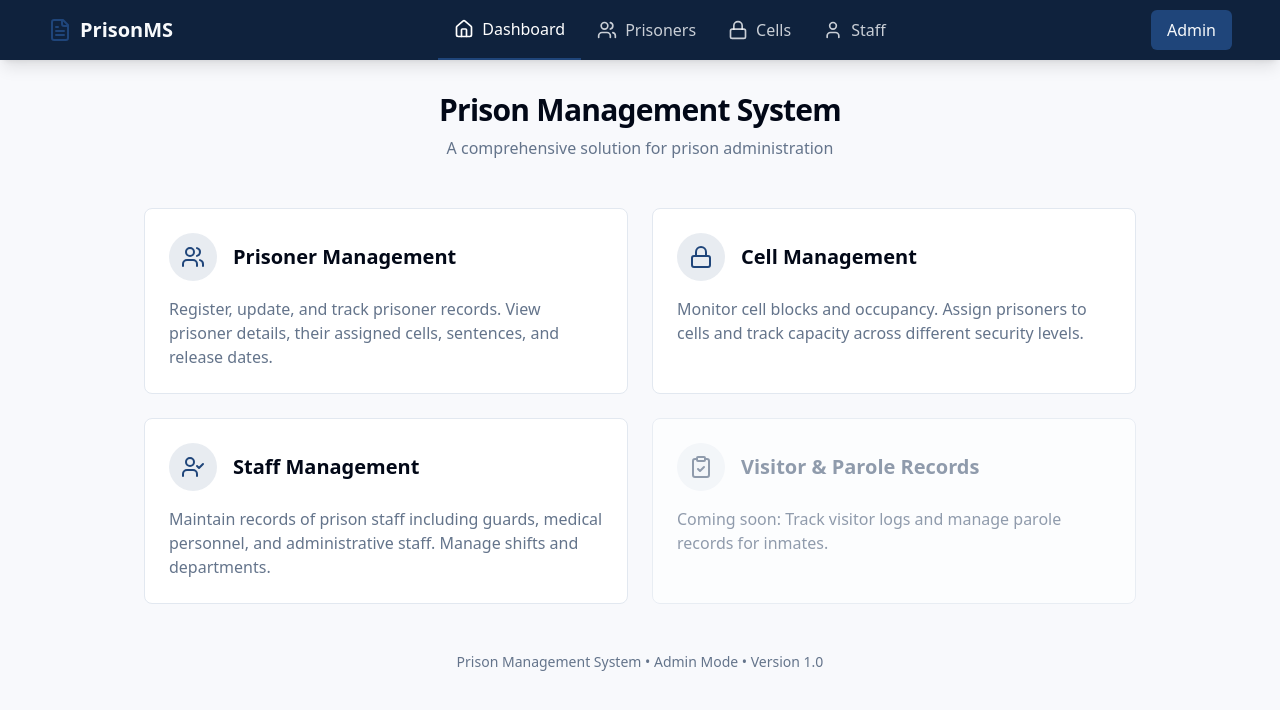
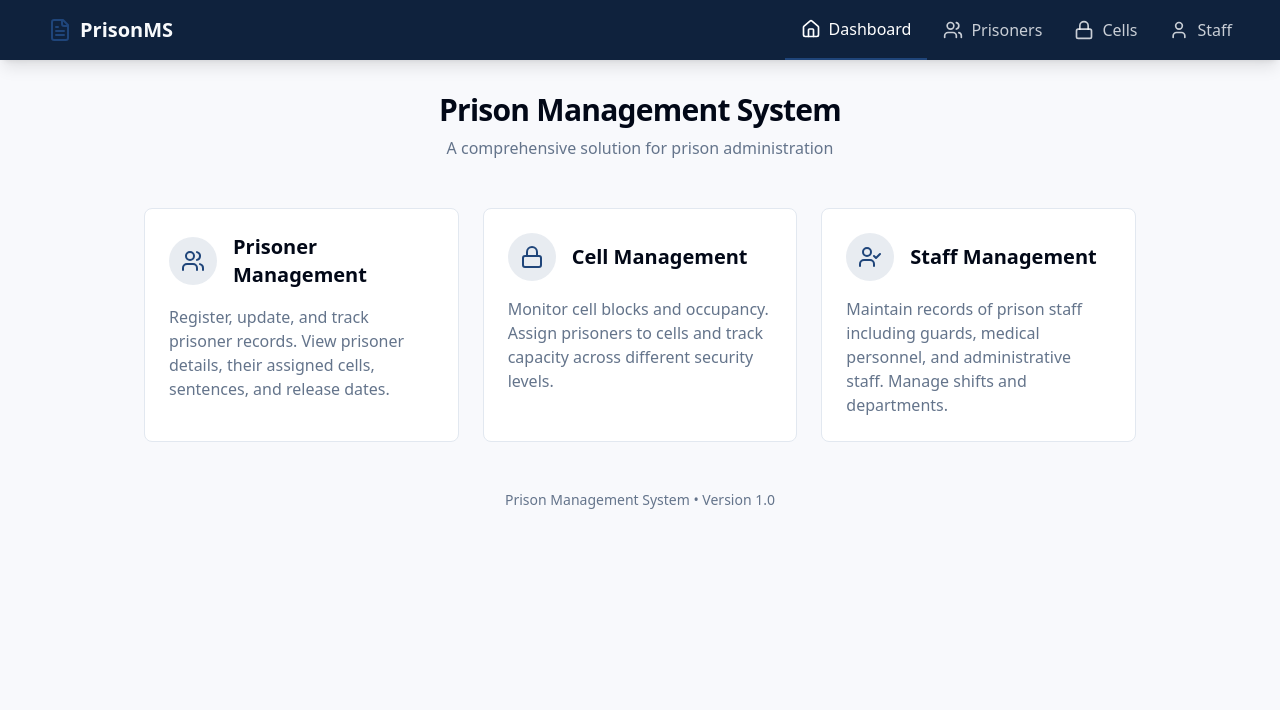
Before and after one commit to parihehe/liberty-control-web, a React (Vite) app: page / in a window 1280 px wide. Shown: the top 710 px of the page. Built offline with nearby package versions, Linux system fonts and the light colour scheme.

Commit message:
Remove admin button and visitor records
Remove the admin button from the navbar and the visitor records placeholder.

```diff
--- a/src/components/layout/Navbar.tsx
+++ b/src/components/layout/Navbar.tsx
@@ -44,12 +44,6 @@ const Navbar = () => {
               );
             })}
           </div>
-
-          <div className="flex items-center pr-4">
-            <div className="px-4 py-2 bg-primary text-primary-foreground rounded-md">
-              Admin
-            </div>
-          </div>
         </div>
       </div>
     </nav>
--- a/src/pages/Index.tsx
+++ b/src/pages/Index.tsx
@@ -1,5 +1,5 @@
 
-import { Users, Lock, ClipboardCheck, UserCheck } from "lucide-react";
+import { Users, Lock, UserCheck } from "lucide-react";
 import { Link } from "react-router-dom";
 
 const Index = () => {
@@ -10,7 +10,7 @@ const Index = () => {
         <p className="text-muted-foreground mt-2">A comprehensive solution for prison administration</p>
       </div>
 
-      <div className="grid grid-cols-1 md:grid-cols-2 gap-6">
+      <div className="grid grid-cols-1 md:grid-cols-3 gap-6">
         {/* Prisoners Module */}
         <Link to="/prisoners" className="block group">
           <div className="border rounded-lg p-6 h-full bg-white hover:border-primary transition-colors">
@@ -58,24 +58,11 @@ const Index = () => {
             </p>
           </div>
         </Link>
-
-        {/* Visitors Module - Placeholder for future implementation */}
-        <div className="border rounded-lg p-6 h-full bg-white opacity-70">
-          <div className="flex items-center gap-4 mb-4">
-            <div className="bg-muted p-3 rounded-full">
-              <ClipboardCheck className="h-6 w-6 text-muted-foreground" />
-            </div>
-            <h2 className="text-xl font-semibold text-muted-foreground">Visitor & Parole Records</h2>
-          </div>
-          <p className="text-muted-foreground">
-            Coming soon: Track visitor logs and manage parole records for inmates.
-          </p>
-        </div>
       </div>
 
       <div className="mt-12 text-center">
         <p className="text-sm text-muted-foreground">
-          Prison Management System • Admin Mode • Version 1.0
+          Prison Management System • Version 1.0
         </p>
       </div>
     </div>
```
